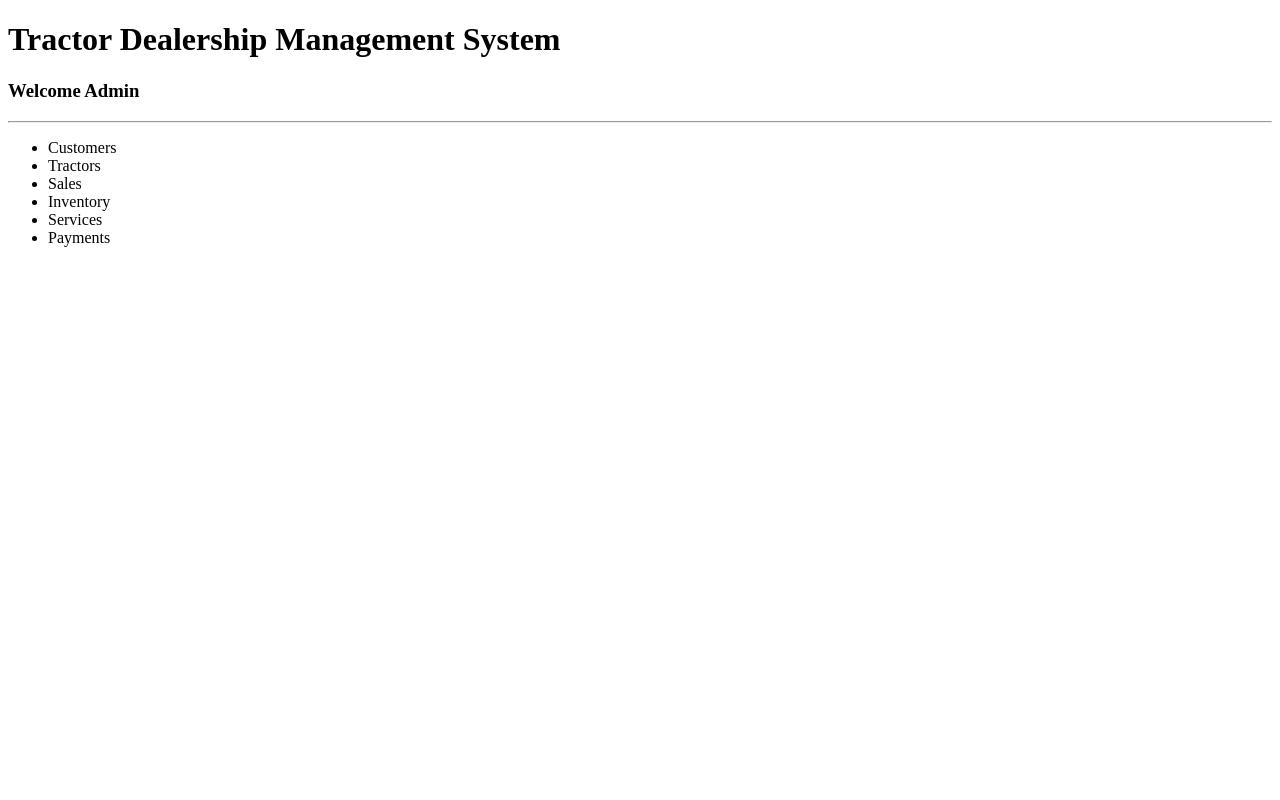
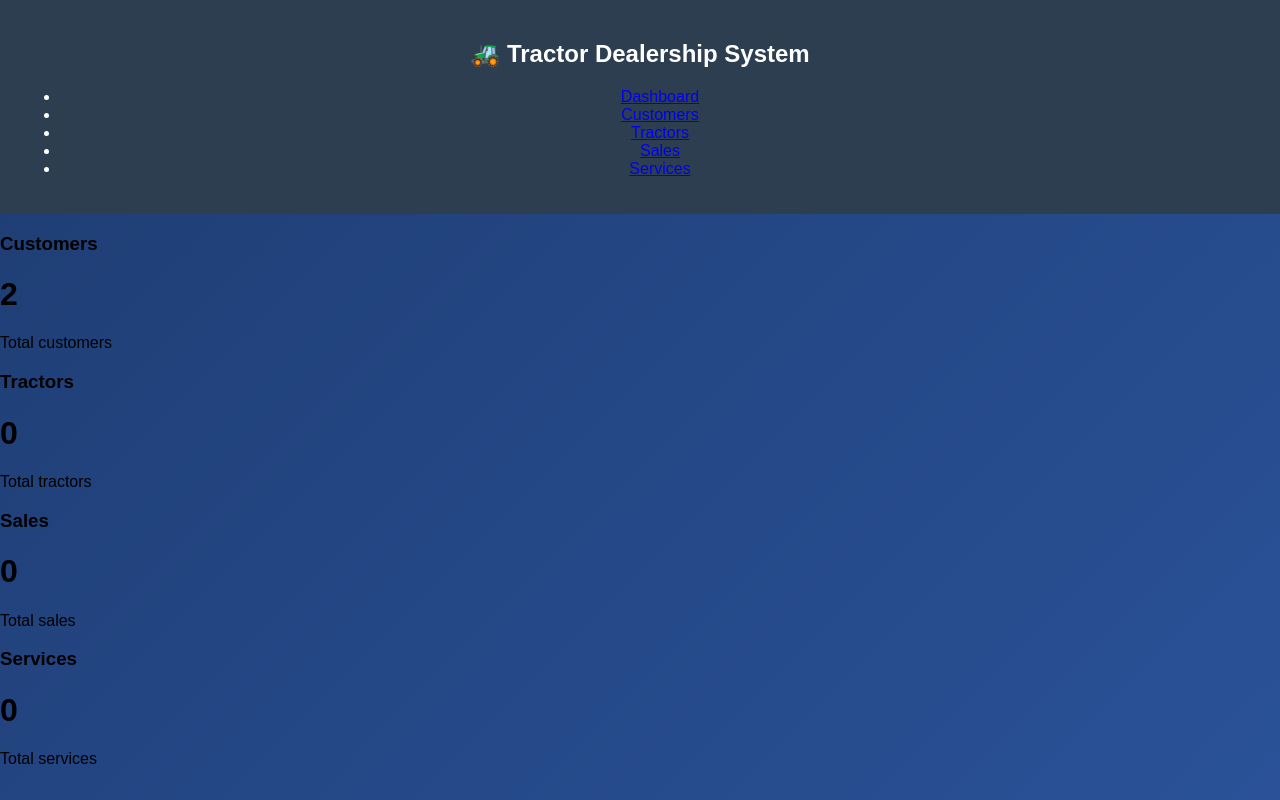
Before and after one commit to Prince11-dev/Tractor-Dealership-Management-System, a Django app: page / in a window 1280 px wide. Run offline with Django 4.2, Linux system fonts and the light colour scheme; data comes from the database, SQL or seed files in the repository; both versions use the stored data as it was after the commit; data that the repository does not hold is empty.

Commit message:
Completed customer CRUD module

```diff
--- /dev/null
+++ b/customers/urls.py
@@ -0,0 +1,8 @@
+from django.urls import path
+from .views import customer_list, add_customer, delete_customer
+
+urlpatterns = [
+    path('', customer_list, name='customers'),
+    path('add/', add_customer, name='add_customer'),
+    path('delete/<int:id>/', delete_customer, name='delete_customer'),
+]
--- a/dealership/urls.py
+++ b/dealership/urls.py
@@ -1,24 +1,9 @@
-"""
-URL configuration for dealership project.
-
-The `urlpatterns` list routes URLs to views. For more information please see:
-    https://docs.djangoproject.com/en/4.2/topics/http/urls/
-Examples:
-Function views
-    1. Add an import:  from my_app import views
-    2. Add a URL to urlpatterns:  path('', views.home, name='home')
-Class-based views
-    1. Add an import:  from other_app.views import Home
-    2. Add a URL to urlpatterns:  path('', Home.as_view(), name='home')
-Including another URLconf
-    1. Import the include() function: from django.urls import include, path
-    2. Add a URL to urlpatterns:  path('blog/', include('blog.urls'))
-"""
 from django.contrib import admin
-from django.urls import path
+from django.urls import path, include
 from .views import home
 
 urlpatterns = [
     path('admin/', admin.site.urls),
     path('', home, name='home'),
+    path('customers/', include('customers.urls')),
 ]
--- a/dealership/views.py
+++ b/dealership/views.py
@@ -1,4 +1,17 @@
 from django.shortcuts import render
+from customers.models import Customer
+from inventory.models import Tractor
+from sales.models import Sale
 
 def home(request):
-    return render(request, 'home.html')
+    customer_count = Customer.objects.count()
+    tractor_count = Tractor.objects.count()
+    sales_count = Sale.objects.count()
+
+    context = {
+        'customer_count': customer_count,
+        'tractor_count': tractor_count,
+        'sales_count': sales_count,
+    }
+
+    return render(request, 'home.html', context)
--- /dev/null
+++ b/static/css/style.css
@@ -0,0 +1,52 @@
+body{
+    margin:0;
+    font-family:Arial,sans-serif;
+    background:linear-gradient(135deg,#1e3c72,#2a5298);
+    min-height:100vh;
+}
+
+nav{
+    background:#2c3e50;
+    color:white;
+    padding:20px;
+    text-align:center;
+}
+
+.form-container{
+    width:400px;
+    background:white;
+    margin:50px auto;
+    padding:30px;
+    border-radius:20px;
+    box-shadow:0 10px 30px rgba(0,0,0,0.3);
+}
+
+.form-container h1{
+    text-align:center;
+    margin-bottom:25px;
+}
+
+input,
+textarea{
+    width:100%;
+    padding:12px;
+    margin-bottom:15px;
+    border-radius:8px;
+    border:1px solid #ccc;
+    box-sizing:border-box;
+}
+
+button{
+    width:100%;
+    padding:12px;
+    border:none;
+    border-radius:8px;
+    background:#2c3e50;
+    color:white;
+    font-size:16px;
+    cursor:pointer;
+}
+
+button:hover{
+    background:#1a252f;
+}
--- a/templates/home.html
+++ b/templates/home.html
@@ -1,24 +1,52 @@
 <!DOCTYPE html>
 <html>
 <head>
-    <title>Tractor Dealership Management System</title>
+    <title>Tractor Dealership Dashboard</title>
+    {% load static %}
+    <link rel="stylesheet" href="{% static 'css/style.css' %}">
 </head>
+
 <body>
 
-    <h1>Tractor Dealership Management System</h1>
+<nav>
+    <h2>🚜 Tractor Dealership System</h2>
 
-    <h3>Welcome Admin</h3>
+    <ul class="menu">
+        <li><a href="#">Dashboard</a></li>
+        <li><a href="#">Customers</a></li>
+        <li><a href="#">Tractors</a></li>
+        <li><a href="#">Sales</a></li>
+        <li><a href="#">Services</a></li>
+    </ul>
+</nav>
 
-    <hr>
+<div class="container">
 
-    <ul>
-        <li>Customers</li>
-        <li>Tractors</li>
-        <li>Sales</li>
-        <li>Inventory</li>
-        <li>Services</li>
-        <li>Payments</li>
-    </ul>
+    <div class="card">
+        <h3>Customers</h3>
+        <h1>{{ customer_count }}</h1>
+        <p>Total customers</p>
+    </div>
+
+    <div class="card">
+        <h3>Tractors</h3>
+        <h1>{{ tractor_count }}</h1>
+        <p>Total tractors</p>
+    </div>
+
+    <div class="card">
+        <h3>Sales</h3>
+        <h1>{{ sales_count }}</h1>
+        <p>Total sales</p>
+    </div>
+
+    <div class="card">
+        <h3>Services</h3>
+        <h1>0</h1>
+        <p>Total services</p>
+    </div>
+
+</div>
 
 </body>
 </html>
```
Also changed, not shown: customers/views.py (+60 -2 lines), templates/add_customer.html (added, +55 -0 lines), templates/customers.html (added, +62 -0 lines), templates/update_customer.html (added, +50 -0 lines), db.sqlite3.
